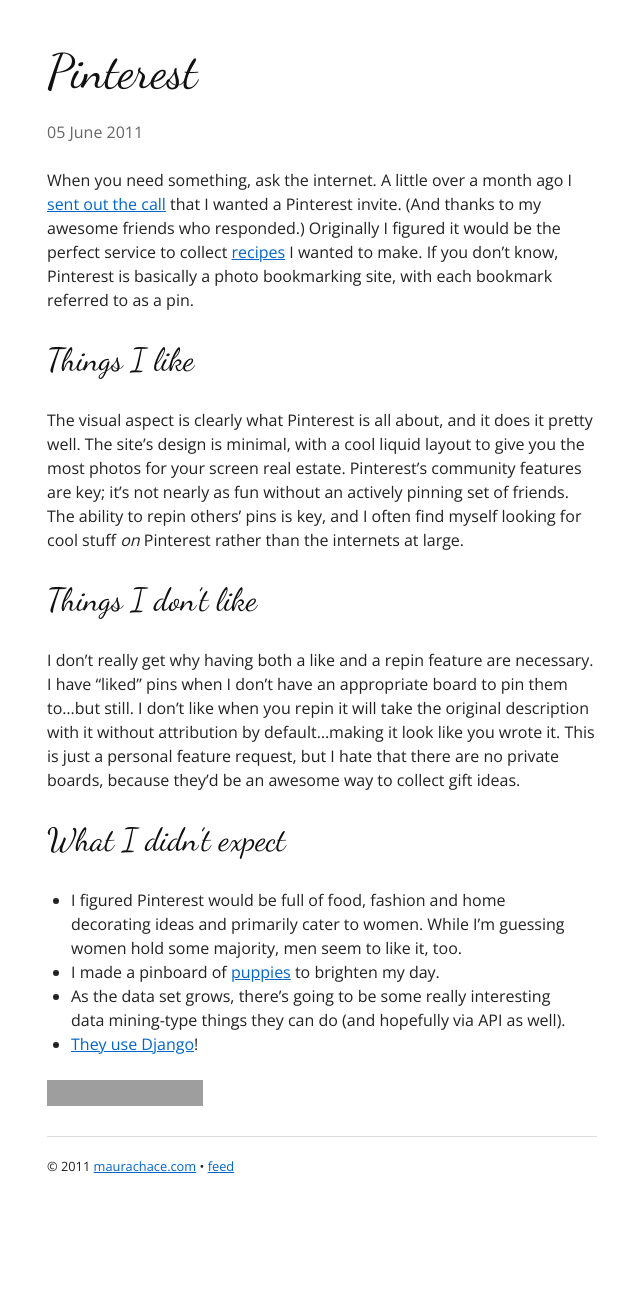
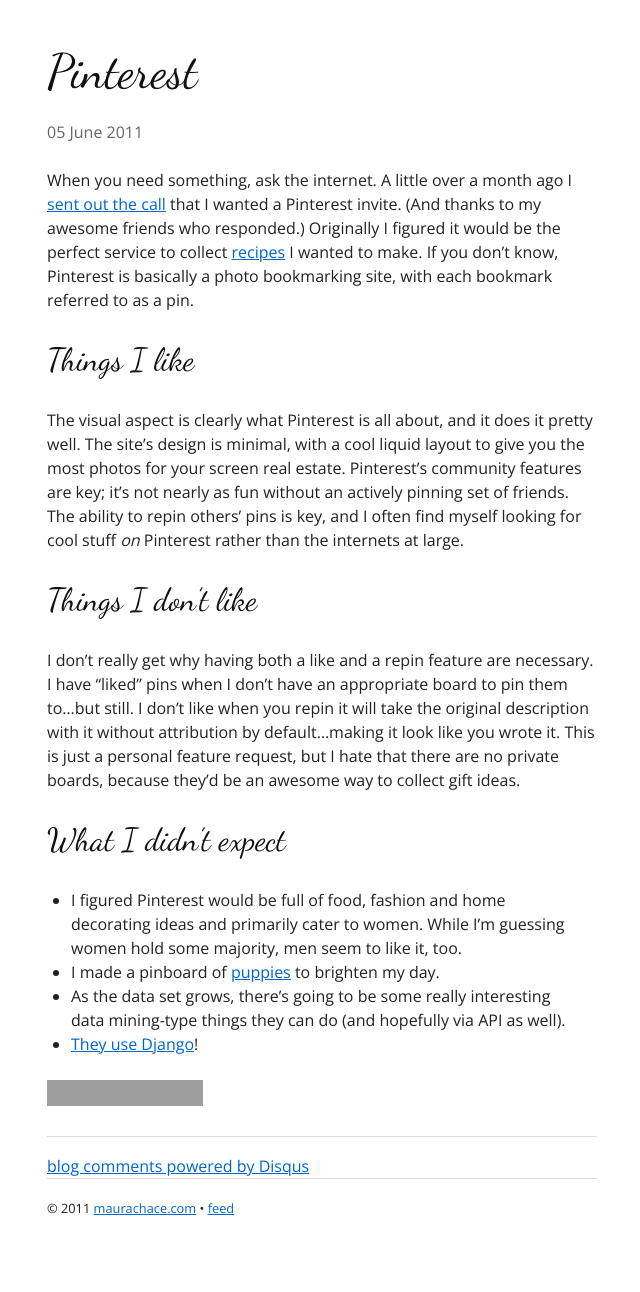
Before and after one commit to maurackelly/maurackelly.github.io, a Jekyll site: the page built from _posts/2011-06-05-pinterest.md, in a window 1280 px wide. Shown: the whole page, without its empty margins (318-958 px from the left). Built offline with Jekyll 4.4.1, drawn with Linux system fonts in a browser that asks for light colours; comment, search, counter and statistics services are not loaded; before the commit the page ends 1250 px from its top, so only the background shows below that; some of the changed lines change nothing that is shown; grey boxes are pictures that could not be loaded.

Commit message:
Adding Disqus comments.

```diff
--- a/_layouts/post.html
+++ b/_layouts/post.html
@@ -6,3 +6,24 @@
 <p class="quiet">{{ page.date|date:'%d %B %Y' }}</p>
 
 {{ content }}
+
+<hr />
+
+<div id="disqus_thread"></div>
+<script type="text/javascript">
+    /* * * CONFIGURATION VARIABLES: EDIT BEFORE PASTING INTO YOUR WEBPAGE * * */
+    var disqus_shortname = 'maurachace'; // required: replace example with your forum shortname
+
+    // The following are highly recommended additional parameters. Remove the slashes in front to use.
+    var disqus_identifier = '{{ page.url }}';
+    var disqus_url = '{{ site.url }}{{ page.url }}';
+
+    /* * * DON'T EDIT BELOW THIS LINE * * */
+    (function() {
+        var dsq = document.createElement('script'); dsq.type = 'text/javascript'; dsq.async = true;
+        dsq.src = 'http://' + disqus_shortname + '.disqus.com/embed.js';
+        (document.getElementsByTagName('head')[0] || document.getElementsByTagName('body')[0]).appendChild(dsq);
+    })();
+</script>
+<noscript>Please enable JavaScript to view the <a href="http://disqus.com/?ref_noscript">comments powered by Disqus.</a></noscript>
+<a href="http://disqus.com" class="dsq-brlink">blog comments powered by <span class="logo-disqus">Disqus</span></a>
```
